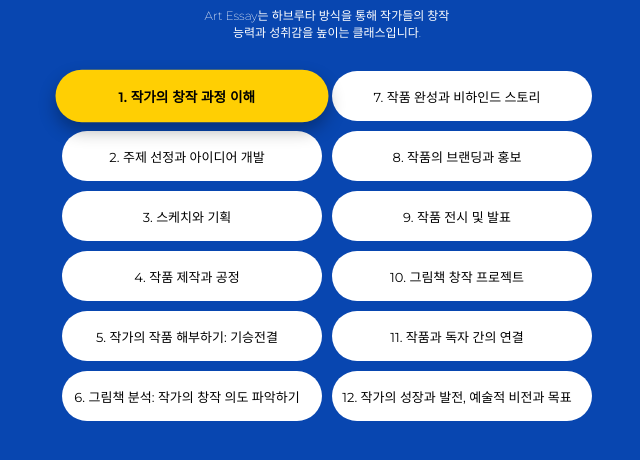
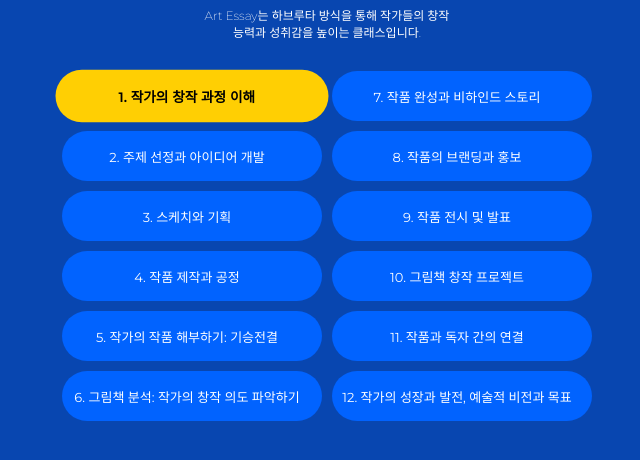
Before and after one commit to AffinityUniverse/Artessay, a plain HTML site: page index.html in a window 1280 px wide. In both pictures the pointer is over the link "1. 작가의 창작 과정 이해". Shown: the part 236-696 px from the top of the page, without its empty margins (313-953 px from the left). Drawn offline with Linux system fonts and the light colour scheme.

Commit message:
Add files via upload

```diff
--- a/questionnaire.css
+++ b/questionnaire.css
@@ -99,6 +99,9 @@ body {
     text-decoration: none;
 
     transition: transform 1.0s, border-radius 1.0s;
+
+    background-color: #0163FF;
+    color: white;
 }
 
 .al:hover {
@@ -106,9 +109,9 @@ body {
     font-weight: 600;
 
     transform: scale(1.05);
-    box-shadow: 0 8px 16px rgb(0, 0, 0, 0.3);
-    border-radius: 30px;
+    /*box-shadow: 0 8px 16px rgb(0, 0, 0, 0.3);*/
     background-color: #FFCF03;
+    color: black;
 }
 
 section {
```
